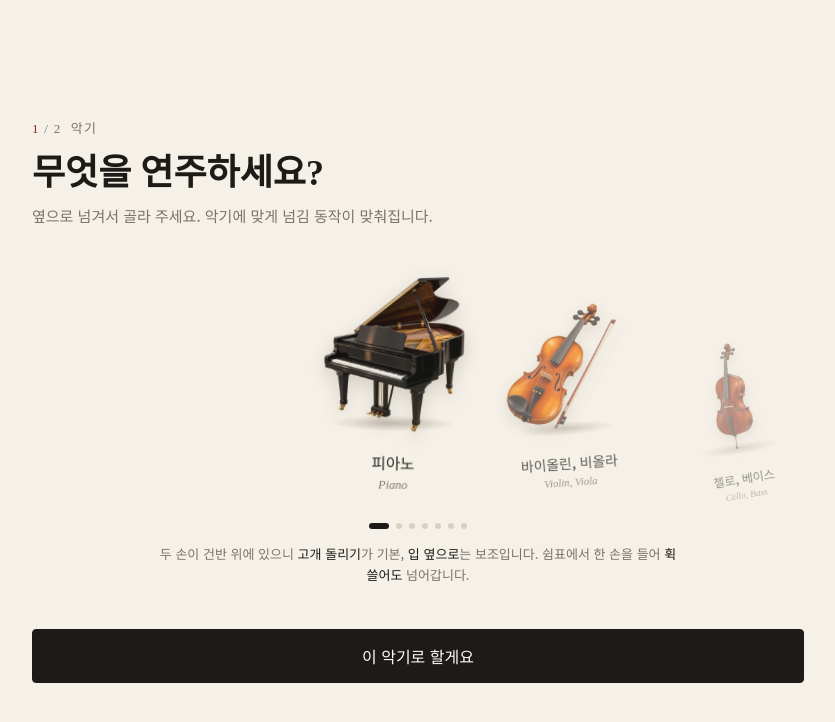
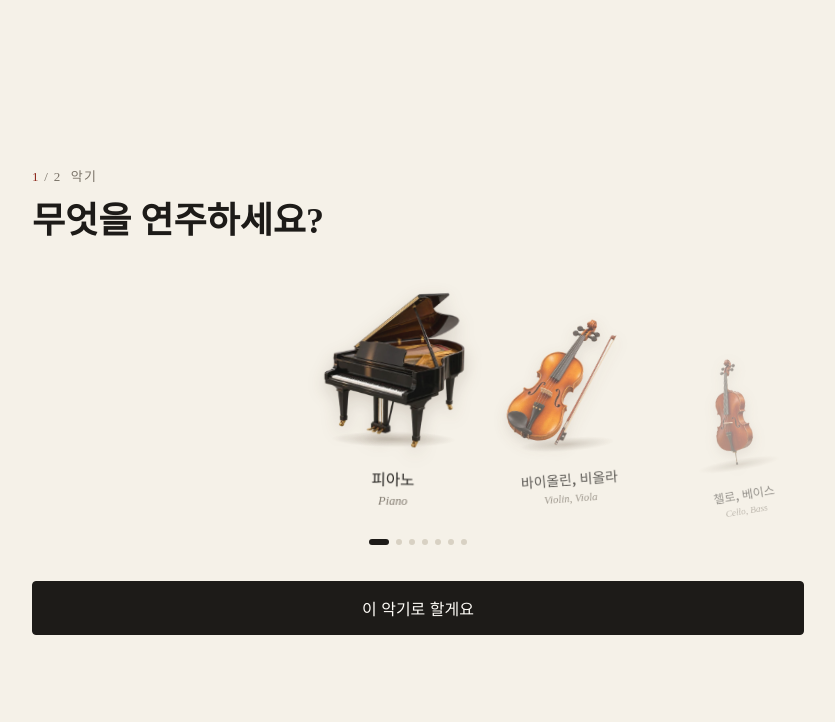
Before and after one commit to MotoDNA/smart-score, a plain HTML site: page index.html in a window 1280 px wide. Shown: the whole page, without its empty margins (222-1057 px from the left). Drawn offline with Linux system fonts and the light colour scheme; a web font is replaced by a local one.

Commit message:
악기 선택 화면 안내·설명 문구 제거
Co-Authored-By: Claude Opus 5.5 <noreply@anthropic.com>
Claude-Session: https://claude.ai/code/session_01XdM4BAajn4qSyKSEfPcJhB

```diff
--- a/index.html
+++ b/index.html
@@ -280,10 +280,8 @@ button.link{border:0;background:none;color:var(--muted);text-decoration:underlin
   <section class="step on" id="stepInst">
     <div class="stepNo"><b>1</b> / 2 &nbsp;악기</div>
     <h1>무엇을 연주하세요?</h1>
-    <p>옆으로 넘겨서 골라 주세요. 악기에 맞게 넘김 동작이 맞춰집니다.</p>
     <div id="carousel"></div>
     <div class="dots" id="instDots"></div>
-    <div class="note" id="pickNote"></div>
     <div class="stepFoot"><button class="primary" id="toLoad">이 악기로 할게요</button></div>
   </section>
   <section class="step" id="stepLoad">
@@ -681,7 +679,7 @@ function instGrid(el,onPick){
 }
 function refreshAll(){
   instGrid($("#drawerInst"),()=>{ refreshAll(); centerTo(S.inst,false); });
-  $("#pickNote").innerHTML=$("#instNote").innerHTML=PRESETS[S.inst].note;
+  $("#instNote").innerHTML=PRESETS[S.inst].note;
   $("#instBadge").textContent=PRESETS[S.inst].name;
   buildGestList(); buildGauges();
   const c=cfg();
```
